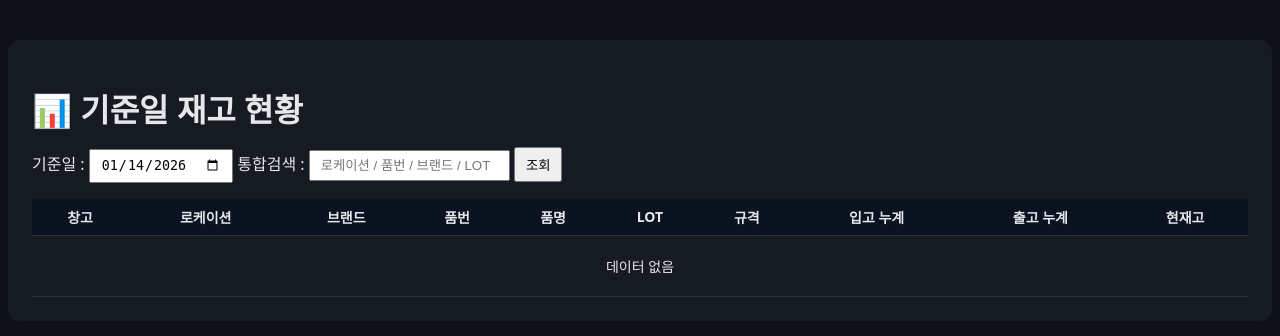
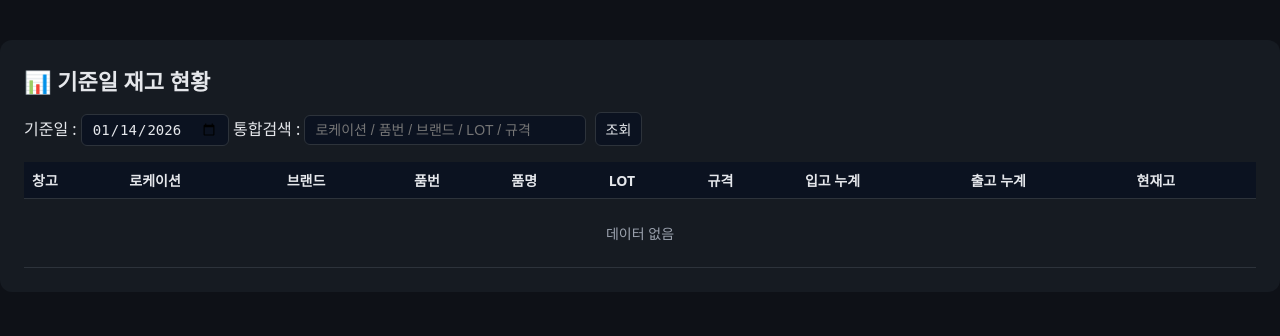
Before and after one commit to dlahtp44-prog/pars-001, a FastAPI app: page /page/inventory-as-of in a window 1280 px wide. Shown: the top 336 px of the page. Run offline with FastAPI, Linux system fonts and the light colour scheme; data that the repository does not hold is empty.

Commit message:
Update inventory_as_of.html

```diff
--- a/app/templates/inventory_as_of.html
+++ b/app/templates/inventory_as_of.html
@@ -4,17 +4,92 @@
     <meta charset="UTF-8">
     <title>기준일 재고 현황</title>
     <meta name="viewport" content="width=device-width, initial-scale=1.0">
+
     <style>
-        body { background:#0e1117; color:#e5e7eb; font-family:system-ui; }
-        .box { max-width:1400px; margin:40px auto; background:#161b22; padding:24px; border-radius:12px; }
-        h1 { margin-bottom:16px; }
-        table { width:100%; border-collapse:collapse; margin-top:16px; }
-        th, td { border-bottom:1px solid #2d333b; padding:8px; font-size:14px; }
-        th { background:#0b1220; }
-        input, button { padding:6px 10px; }
-        .num { text-align:right; }
+        body {
+            background:#0e1117;
+            color:#e5e7eb;
+            font-family: system-ui, -apple-system, BlinkMacSystemFont, "Segoe UI", sans-serif;
+            margin:0;
+            padding:0;
+        }
+
+        .box {
+            max-width: 1400px;
+            margin: 40px auto;
+            background: #161b22;
+            padding: 24px;
+            border-radius: 12px;
+        }
+
+        h1 {
+            margin: 0 0 16px 0;
+            font-size: 22px;
+        }
+
+        form {
+            margin-bottom: 16px;
+        }
+
+        input, button {
+            padding: 6px 10px;
+            font-size: 14px;
+            background: #0b1220;
+            color: #e5e7eb;
+            border: 1px solid #2d333b;
+            border-radius: 6px;
+        }
+
+        input[type="text"] {
+            min-width: 260px;
+        }
+
+        button {
+            cursor: pointer;
+            margin-left: 4px;
+        }
+
+        button:hover {
+            background: #1f2937;
+        }
+
+        table {
+            width: 100%;
+            border-collapse: collapse;
+            margin-top: 16px;
+        }
+
+        th, td {
+            border-bottom: 1px solid #2d333b;
+            padding: 8px;
+            font-size: 14px;
+            white-space: nowrap;
+        }
+
+        th {
+            background: #0b1220;
+            text-align: left;
+        }
+
+        td.num {
+            text-align: right;
+            font-variant-numeric: tabular-nums;
+        }
+
+        .empty {
+            text-align: center;
+            padding: 24px;
+            color: #9ca3af;
+        }
+
+        @media (max-width: 900px) {
+            table {
+                font-size: 12px;
+            }
+        }
     </style>
 </head>
+
 <body>
 
 <div class="box">
@@ -23,8 +98,15 @@
     <form method="get">
         기준일 :
         <input type="date" name="as_of" value="{{ as_of }}">
+
         통합검색 :
-        <input type="text" name="q" value="{{ q }}" placeholder="로케이션 / 품번 / 브랜드 / LOT">
+        <input
+            type="text"
+            name="q"
+            value="{{ q }}"
+            placeholder="로케이션 / 품번 / 브랜드 / LOT / 규격"
+        >
+
         <button type="submit">조회</button>
     </form>
 
@@ -53,13 +135,13 @@
                 <td>{{ r.item_name }}</td>
                 <td>{{ r.lot }}</td>
                 <td>{{ r.spec }}</td>
-                <td class="num">{{ "%.3f"|format(r.inbound_qty) }}</td>
-                <td class="num">{{ "%.3f"|format(r.outbound_qty) }}</td>
-                <td class="num"><b>{{ "%.3f"|format(r.current_qty) }}</b></td>
+                <td class="num">{{ "%.3f"|format(r.inbound_qty or 0) }}</td>
+                <td class="num">{{ "%.3f"|format(r.outbound_qty or 0) }}</td>
+                <td class="num"><b>{{ "%.3f"|format(r.current_qty or 0) }}</b></td>
             </tr>
         {% else %}
             <tr>
-                <td colspan="10" style="text-align:center; padding:20px;">
+                <td colspan="10" class="empty">
                     데이터 없음
                 </td>
             </tr>
```
